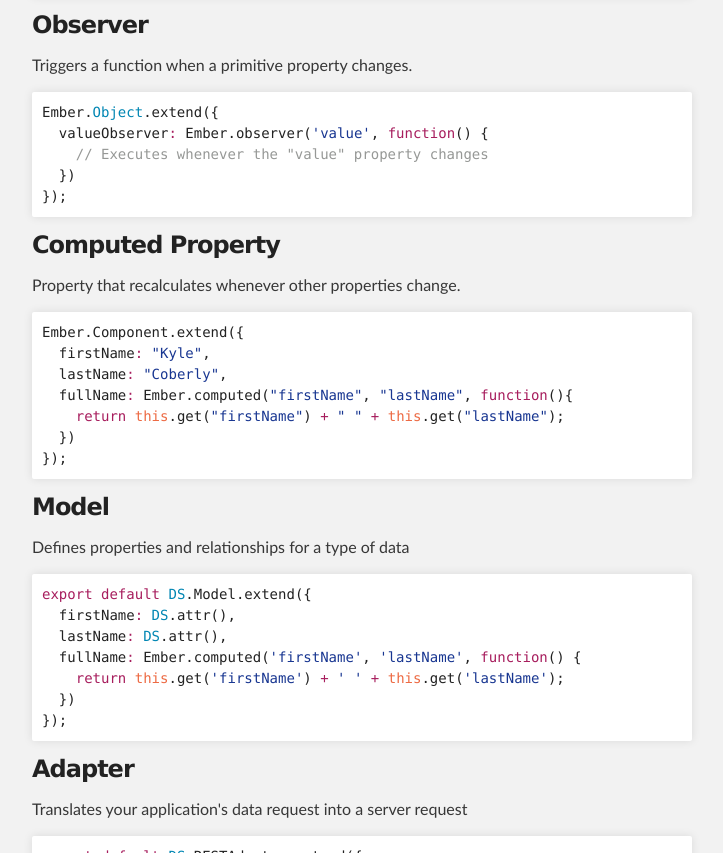
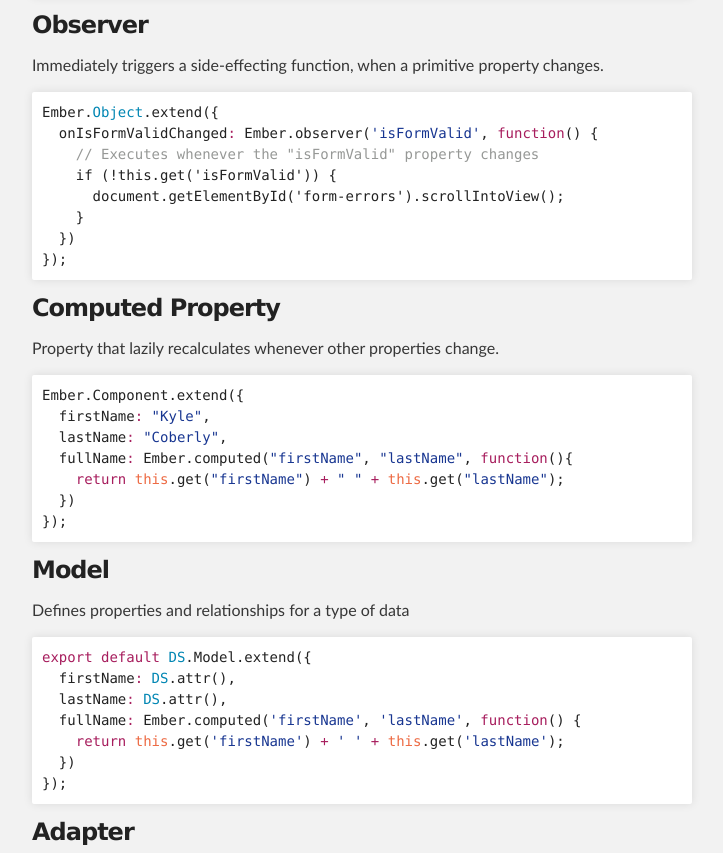
Before and after one commit to kylecoberly/ember-vocab, a plain HTML site: page index.html in a window 1280 px wide. Shown: the part 3437-4290 px from the top of the page, without its empty margins (288-1011 px from the left). Drawn offline with Linux system fonts and the light colour scheme.

Commit message:
Distinguish observer's use case from computed properties

```diff
--- a/index.html
+++ b/index.html
@@ -189,18 +189,21 @@
 <h3>
 <a id="observer" class="anchor" href="#observer" aria-hidden="true"><span class="octicon octicon-link"></span></a>Observer</h3>
 
-<p>Triggers a function when a primitive property changes.</p>
+<p>Immediately triggers a side-effecting function, when a primitive property changes.</p>
 
 <div class="highlight highlight-js"><pre>Ember.<span class="pl-c1">Object</span>.extend({
-  valueObserver<span class="pl-k">:</span> Ember.observer(<span class="pl-s"><span class="pl-pds">'</span>value<span class="pl-pds">'</span></span>, <span class="pl-k">function</span>() {
-    <span class="pl-c">// Executes whenever the "value" property changes</span>
+  onIsFormValidChanged<span class="pl-k">:</span> Ember.observer(<span class="pl-s"><span class="pl-pds">'</span>isFormValid<span class="pl-pds">'</span></span>, <span class="pl-k">function</span>() {
+    <span class="pl-c">// Executes whenever the "isFormValid" property changes</span>
+    if (!this.get('isFormValid')) {
+      document.getElementById('form-errors').scrollIntoView();
+    }
   })
 });</pre></div>
 
 <h3>
 <a id="computed-property" class="anchor" href="#computed-property" aria-hidden="true"><span class="octicon octicon-link"></span></a>Computed Property</h3>
 
-<p>Property that recalculates whenever other properties change.</p>
+<p>Property that lazily recalculates whenever other properties change.</p>
 
 <div class="highlight highlight-js"><pre>Ember.Component.extend({
   firstName<span class="pl-k">:</span> <span class="pl-s"><span class="pl-pds">"</span>Kyle<span class="pl-pds">"</span></span>,
```
